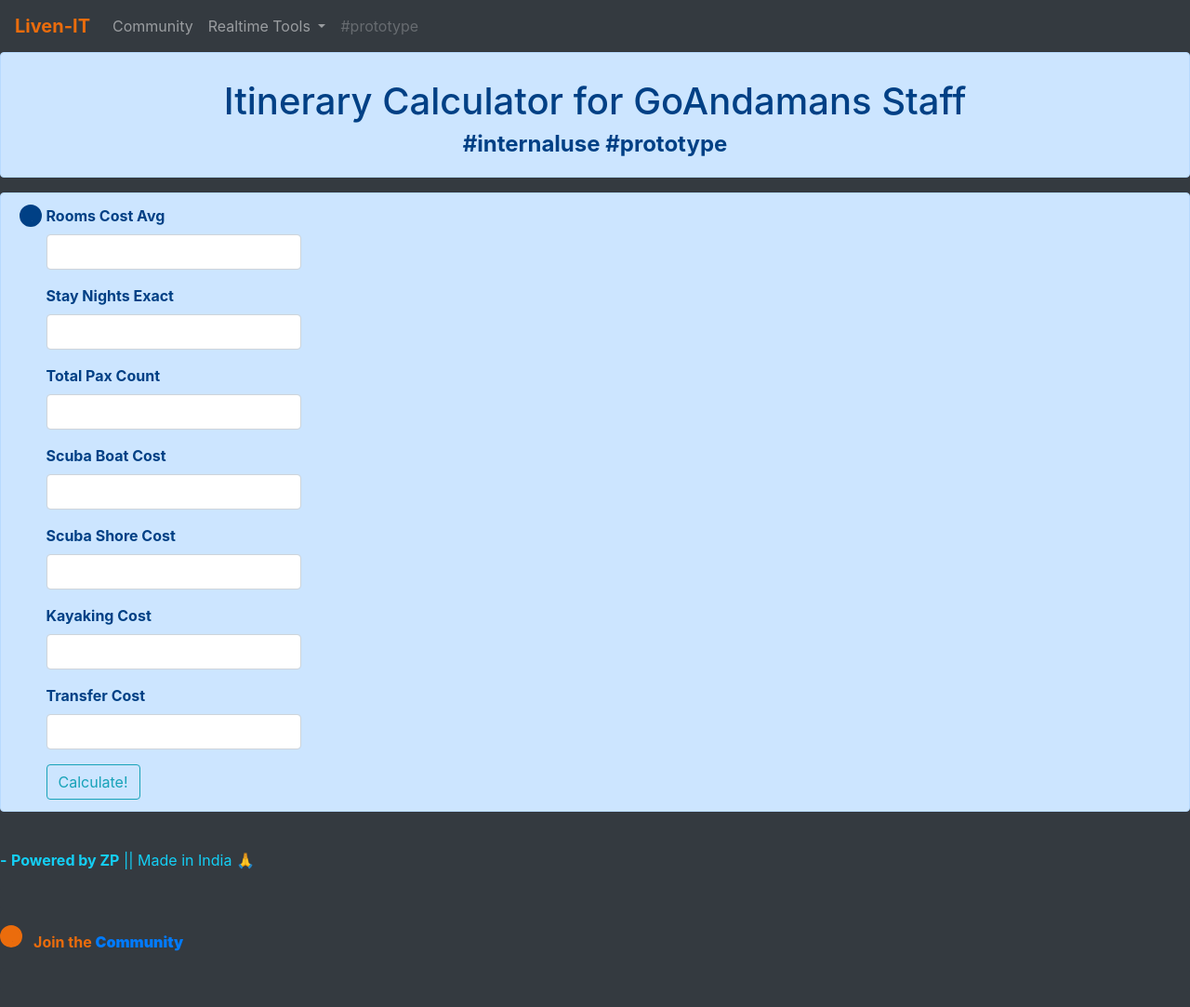
After one commit to engagepy/livenit_opensource_tools, a Flask app: page /iti in a window 1280 px wide. The commit adds this page. Shown: the whole page at 93% size. Run offline with Flask 2, Linux system fonts and the light colour scheme; some libraries are stand-ins or nearby versions.

Commit message:
new feature

```diff
--- a/forms.py
+++ b/forms.py
@@ -29,9 +29,21 @@ class crypto_form(FlaskForm):
 
 
 class tax_form(FlaskForm):
-    total = FloatField("Enter Tax Inclusive Amount: ",
+    total = FloatField("Enter % Inclusive Amount: ",
                        validators=[DataRequired()])
-    tax = FloatField("Enter Tax %: ", validators=[DataRequired()])
+    tax = FloatField("Enter %: ", validators=[DataRequired()])
+    submit = SubmitField('Calculate!')
+
+
+class iti_form(FlaskForm):
+    room = FloatField("Rooms Cost Avg ",
+                       validators=[DataRequired()])
+    nights = FloatField("Stay Nights Exact ", validators=[DataRequired()])
+    pax = FloatField("Total Pax Count", validators=[DataRequired()])
+    scuba_boat = FloatField("Scuba Boat Cost")
+    scuba_shore = FloatField("Scuba Shore Cost")
+    kayak = FloatField('Kayaking Cost')
+    transfer_hv_pb = FloatField('Transfer Cost')
     submit = SubmitField('Calculate!')
 
 
--- a/logic.py
+++ b/logic.py
@@ -147,3 +147,62 @@ def prime_page():
 @app.route('/nft', methods=['GET', 'POST'])
 def nft():
     return render_template('nft.html')
+
+
+
+@app.route('/iti', methods=['GET', 'POST'])
+def iti():
+    form = forms.iti_form()
+    room = None
+    nights = 0
+    pax = 0
+    kayak = 0
+    scuba_shore = 0
+    scuba_boat = 0
+    transfer_hv_pb = 0
+    total = 0
+    commision = 0
+    total_net = 0
+
+    if form.validate_on_submit():
+        room = form.room.data
+
+        form.room.data = None
+
+        nights = form.nights.data
+
+        form.nights.data = 0
+
+        kayak = form.kayak.data
+
+        form.kayak.data = 0
+
+        scuba_shore = form.scuba_shore.data
+
+        form.scuba_shore.data = 0
+
+        scuba_boat = form.scuba_boat.data
+
+        form.scuba_boat.data = 0
+
+        transfer_hv_pb = form.transfer_hv_pb.data
+
+        form.transfer_hv_pb.data = 0
+
+        pax = form.pax.data
+
+        form.pax.data = 0
+
+        total_net = (room * nights) + (kayak * pax) + (kayak * pax) + (scuba_shore * pax) + (scuba_boat * pax) + (transfer_hv_pb * pax)
+
+
+        total = total_net + (total_net * .25 )
+        commision = (total_net * .25)
+
+        flash("")
+
+
+    return render_template('iti_test.html',
+                           total=total,
+                           commision=commision,
+                           form=form,room=room)
--- a/templates/iss.html
+++ b/templates/iss.html
@@ -5,7 +5,7 @@
   <div class="alert alert-primary" role="alert">
    <p>
    {% if name %}
-     <h3>Tickets to {{name | upper }} coming soon .. </h3>
+     <h3>Tickets to {{name | upper }} someday .. </h3>
   <div class="alert alert-danger alert-dismissible fade show" role="alert">
     {% for message in get_flashed_messages() %}
        <h4>{{message}}</h4>
--- /dev/null
+++ b/templates/iti_test.html
@@ -0,0 +1,150 @@
+{% extends 'base.html' %}
+{% block content %}
+<div class="alert alert-primary" role="alert">
+  <p>
+  {% if room %}
+    <div class="alert alert-danger alert-dismissible fade show" role="alert" align = "center">
+      {% for message in get_flashed_messages() %}
+      <h3> Sale Target = {{total}} || Commision in Target = {{commision}}</h3>
+      {%endfor%}
+      <button type="button" class="close" data-dismiss="alert" aria-label="Close">
+      <span aria-hidden="true">&times;</span></button>
+    </div>
+        <h3 align = "center">Recalculate Unlimited 🙏 </h3>
+        <br>
+        <h4 align = "center"> Feedback for Dev: info@astratechz.com </h4>
+
+
+<b>
+  <svg xmlns="http://www.w3.org/2000/svg" style="display: none;">
+  <symbol id="info-fill" fill="currentColor" viewBox="0 0 16 16">
+  <path d="M8 16A8 8 0 1 0 8 0a8 8 0 0 0 0 16zm.93-9.412-1
+  4.705c-.07.34.029.533.304.533.194 0
+ .487-.07.686-.246l-.088.416c-.287.346-.92.598-  1.465.598-.703 0-1.002-.422-.808-
+  1.319l.738-3.468c.064-.293.006-.399-.287-.47l-.451-.081.082-.381 2.29-.287zM8
+  5.5a1 1 0 1 1 0-2 1 1 0 0 1 0 2z"/></symbol>
+  <div class="alert alert-primary d-flex align-items-left" role="alert">
+  <svg class="bi flex-shrink-0 me-2" width="24" height="24" role="img" aria-
+  label="Info:"><use xlink:href="#info-fill"/></svg> &nbsp;<b>
+  <form method ="POST">
+
+    {{ form.hidden_tag()}}
+
+    {{form.room.label(class="form-label")}}
+
+    {{form.room(class="form-control")}}
+
+    <p></p>
+
+    {{form.nights.label(class="form-label")}}
+
+    {{form.nights(class="form-control")}}
+
+    <p></p>
+
+    {{form.pax.label(class="form-label")}}
+
+    {{form.pax(class="form-control")}}
+
+    <p></p>
+
+    {{form.scuba_boat.label(class="form-label")}}
+
+    {{form.scuba_boat(class="form-control")}}
+
+    <p></p>
+
+    {{form.scuba_shore.label(class="form-label")}}
+
+    {{form.scuba_shore(class="form-control")}}
+
+    <p></p>
+
+    {{form.kayak.label(class="form-label")}}
+
+    {{form.kayak(class="form-control")}}
+
+    <p></p>
+
+    {{form.transfer_hv_pb.label(class="form-label")}}
+
+    {{form.transfer_hv_pb(class="form-control")}}
+
+
+    <p></p>
+
+
+    {{form.submit(class="btn btn-outline-info")}}
+  </form> </b>
+
+{% else %}
+
+      <h1 align = center> Itinerary Calculator for GoAndamans Staff </h1>
+      <h4 align = center><strong> #internaluse #prototype</strong> </h4>
+  </div>
+  <svg xmlns="http://www.w3.org/2000/svg" style="display: none;">
+  <symbol id="info-fill" fill="currentColor" viewBox="0 0 16 16">
+  <path d="M8 16A8 8 0 1 0 8 0a8 8 0 0 0 0 16zm.93-9.412-1
+  4.705c-.07.34.029.533.304.533.194 0
+ .487-.07.686-.246l-.088.416c-.287.346-.92.598-  1.465.598-.703 0-1.002-.422-.808-
+  1.319l.738-3.468c.064-.293.006-.399-.287-.47l-.451-.081.082-.381 2.29-.287zM8
+  5.5a1 1 0 1 1 0-2 1 1 0 0 1 0 2z"/></symbol>
+  <div class="alert alert-primary d-flex align-items-left" role="alert">
+  <svg class="bi flex-shrink-0 me-2" width="24" height="24" role="img" aria-
+  label="Info:"><use xlink:href="#info-fill"/></svg> &nbsp;<b>
+  <form method ="POST">
+
+    {{ form.hidden_tag()}}
+
+    {{form.room.label(class="form-label")}}
+
+    {{form.room(class="form-control")}}
+
+    <p></p>
+
+    {{form.nights.label(class="form-label")}}
+
+    {{form.nights(class="form-control")}}
+
+    <p></p>
+
+    {{form.pax.label(class="form-label")}}
+
+    {{form.pax(class="form-control")}}
+
+    <p></p>
+
+    {{form.scuba_boat.label(class="form-label")}}
+
+    {{form.scuba_boat(class="form-control")}}
+
+    <p></p>
+
+    {{form.scuba_shore.label(class="form-label")}}
+
+    {{form.scuba_shore(class="form-control")}}
+
+    <p></p>
+
+    {{form.kayak.label(class="form-label")}}
+
+    {{form.kayak(class="form-control")}}
+
+    <p></p>
+
+    {{form.transfer_hv_pb.label(class="form-label")}}
+
+    {{form.transfer_hv_pb(class="form-control")}}
+
+
+    <p></p>
+
+
+    {{form.submit(class="btn btn-outline-info")}}
+  </form> </b>
+{% endif %}
+
+
+    <hr>
+</div>
+{% endblock %}
--- a/templates/nav.html
+++ b/templates/nav.html
@@ -40,6 +40,11 @@
 
           <a class="dropdown-item" href="{{ url_for('nft')}}">NFTs</a>
 
+
+          <div class="dropdown-divider"></div>
+
+          <a class="dropdown-item" href="{{ url_for('iti')}}">Itinerary Calculator</a>
+
           <!div class="dropdown-divider"><!/div>
           <!a class="dropdown-item" href="#"></a>
 
```
Also changed, not shown: templates/tax.html (+4 -4 lines), templates/user.html (+12 -30 lines).
